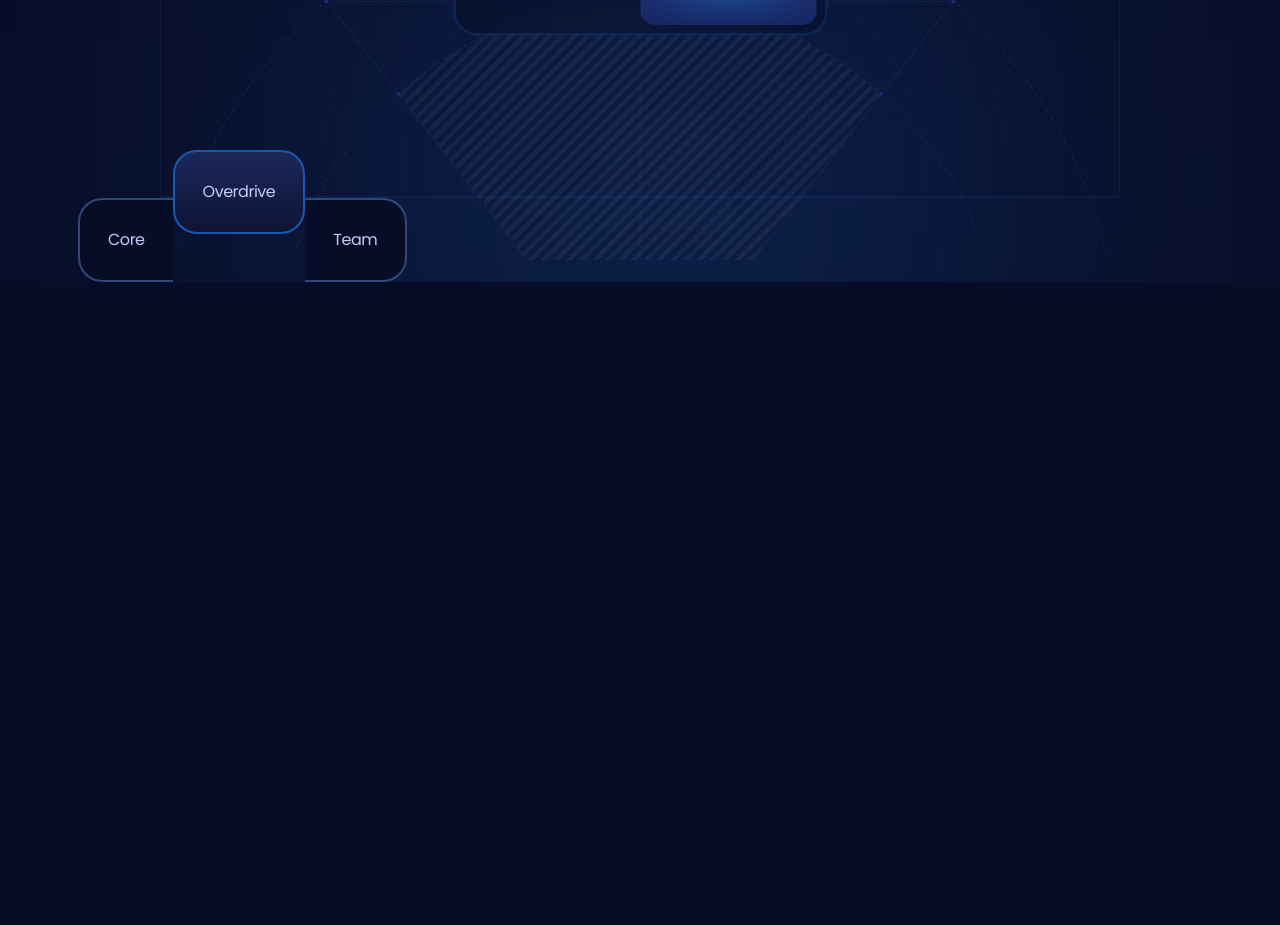
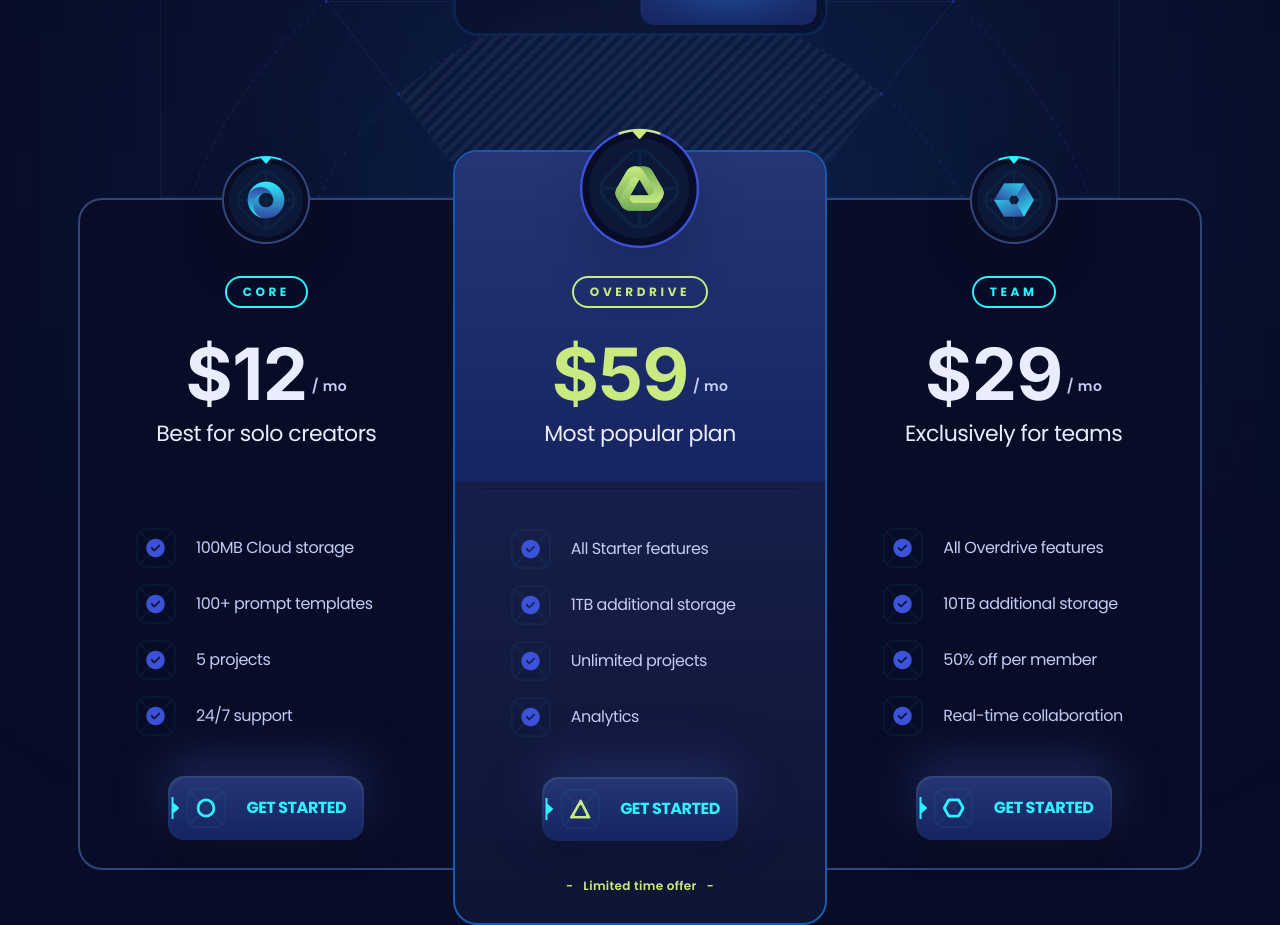
Before and after one commit to IlianaPinto/saas-landing-page, a React (Vite) app: page / in a window 1280 px wide. Shown: the part 2100-3025 px from the top of the page. Before the commit the page ends 2382 px from the top, so only its background shows below. Built offline with nearby package versions, Linux system fonts and the light colour scheme.

Commit message:
finished pricing section

```diff
--- a/package.json
+++ b/package.json
@@ -13,6 +13,7 @@
     "clsx": "^2.1.1",
     "prettier": "^3.3.3",
     "react": "^18.3.1",
+    "react-countup": "^6.5.3",
     "react-dom": "^18.3.1",
     "react-scroll": "^1.9.0"
   },
--- a/src/App.css
+++ b/src/App.css
@@ -25,6 +25,9 @@
 .asd2w {
   filter: drop-shadow(0 0 2em #61dafbaa);
 }
+.asd2w {
+  filter: drop-shadow(0 0 2em #61dafbaa);
+}
 
 @keyframes logo-spin {
   from {
--- a/src/sections/Pricing.jsx
+++ b/src/sections/Pricing.jsx
@@ -2,6 +2,8 @@
 import { Element } from "react-scroll";
 import clsx from "clsx";
 import { plans } from "../constants/index.jsx";
+import CountUp from "react-countup";
+import Button from "../components/Button.jsx";
 
 const Pricing = () => {
   const [monthly, setMonthly] = useState(false);
@@ -72,9 +74,100 @@
               <div
                 key={plan.id}
                 className="pricing-plan_first pricing-plan_last pricing-plan_odd pricing-plan_even
-                relative border-2 p-7"
+                relative border-2 p-7 max-xl:min-w-80 max-lg:rounded-3xl xl:w-[calc(33.33%+2px)]"
               >
-                {plan.title}
+                {index === 1 && (
+                  <div className="g4 absolute h-330 left-0 right-0 top-0 z-1 rounded-tl-3xl rounded-tr-3xl" />
+                )}
+
+                <div
+                  className={clsx(
+                    "absolute left-0 right-0 z-2 flex items-center justify-center",
+                    index === 1 ? "-top-6" : "-top-6 xl:-top-11",
+                  )}
+                >
+                  <img
+                    src={plan.logo}
+                    alt={plan.title}
+                    className={clsx(
+                      "object-contain drop-shadow-2xl",
+                      index === 1 ? "size-[120px]" : "size-[88px]",
+                    )}
+                  />
+                </div>
+
+                <div
+                  className={clsx(
+                    "relative flex flex-col items-center",
+                    index === 1 ? "pt-24" : "pt-12",
+                  )}
+                >
+                  <div
+                    className={clsx(
+                      "small-2 rounded-20 relative z-2 mx-auto mb-6 border-2 px-4 py-1.5 uppercase",
+                      index === 1 ? "border-p3 text-p3" : "border-p1 text-p1",
+                    )}
+                  >
+                    {plan.title}
+                  </div>
+
+                  <div className="relative z-2 flex items-center justify-center">
+                    <div
+                      className={clsx(
+                        "h-num flex items-start",
+                        index === 1 ? "text-p3" : "text-p4",
+                      )}
+                    >
+                      ${" "}
+                      <CountUp
+                        start={plan.priceMonthly}
+                        end={monthly ? plan.priceMonthly : plan.priceYearly}
+                        duration={0.4}
+                        useEasing={false}
+                        preserveValue
+                      />
+                    </div>
+                    <div className="small-1 relative top-3 ml-1">/ mo</div>
+                  </div>
+                </div>
+
+                <div
+                  className={clsx(
+                    "body-1 relative z-2 mb-10 w-full border-b-s2 pb-9 text-center text-p4",
+                    index === 1 && "border-b",
+                  )}
+                >
+                  {plan.caption}
+                </div>
+
+                <ul className="mx-auto space-y-4 xl:px-7">
+                  {plan.features.map((feature) => (
+                    <li
+                      key={feature}
+                      className="relative flex items-center gap-5"
+                    >
+                      <img
+                        src={"/images/check.png"}
+                        alt="check"
+                        className="size-10 object-contain"
+                      />
+                      <p className="flex-1">{feature}</p>
+                    </li>
+                  ))}
+                </ul>
+
+                <div className="mt-10 flex w-full justify-center">
+                  <Button icon={plan.icon}>Get Started</Button>
+                </div>
+
+                {index === 1 && (
+                  <p
+                    className="small-compact mt-9 text-center text-p3 before:mx-2.5
+                    before:content-['-'] after:mx-2.5 after:content-['-']"
+                  >
+                    Limited time offer
+                  </p>
+                )}
               </div>
             ))}
           </div>
```
Also changed, not shown: 1 other file (tests, documents, lock files or other folders).
